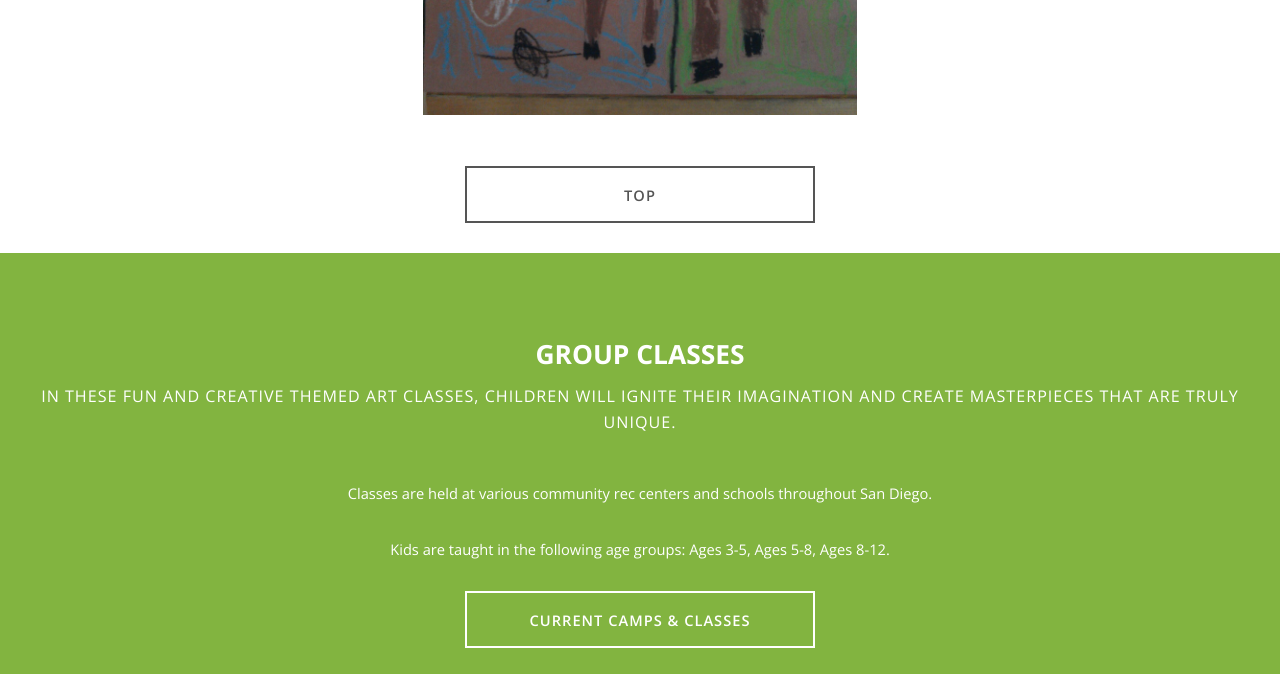
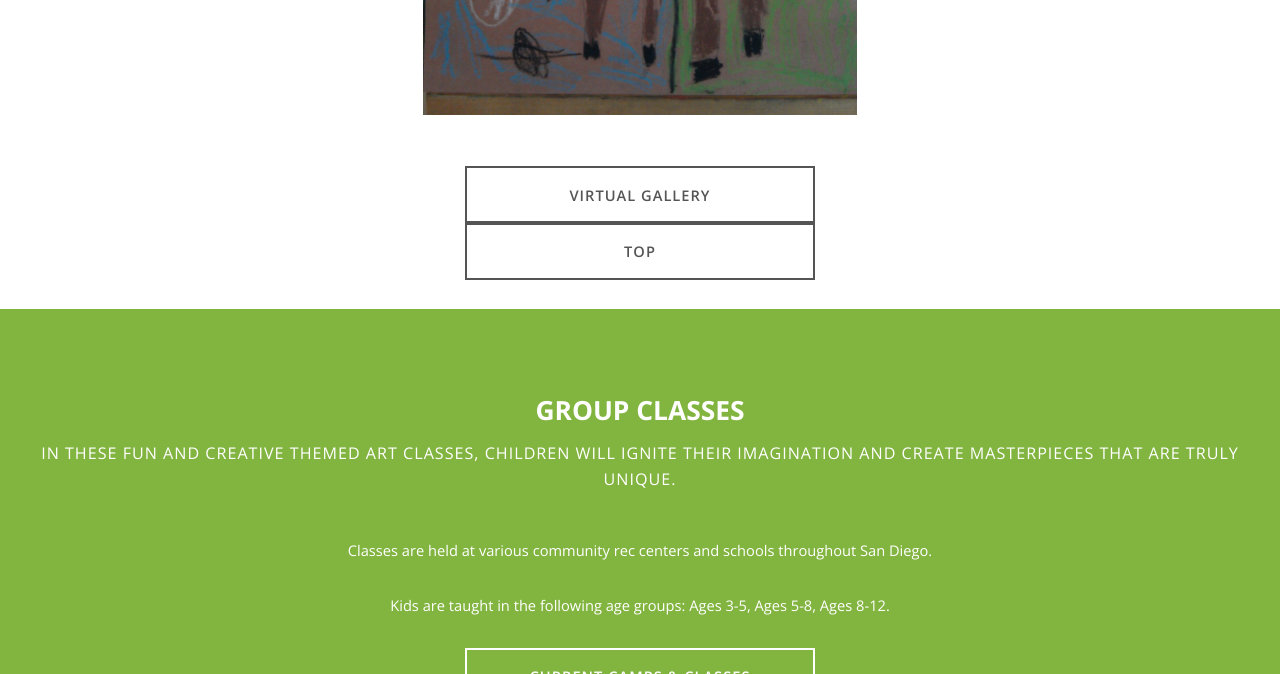
Before and after one commit to sunvir/sunvir.github.io, a plain HTML site: page anu/index.html in a window 1280 px wide. Shown: the part 1588-2262 px from the top of the page. Drawn offline with nearby package versions, Linux system fonts and the light colour scheme; some packages are replaced by stand-ins of ours.

Commit message:
added link to virtual gallery

```diff
--- a/anu/index.html
+++ b/anu/index.html
@@ -111,7 +111,7 @@
 							<img src="" name="Rotating" id="Rotating1" height=700>
 						</span>
 					</header>
-
+				  <a href="/vr.html" class="button alt" >Virtual Gallery</a>
 				<a href="#top" class="button alt" >Top</a>
 				</section>
 			</div>
```
